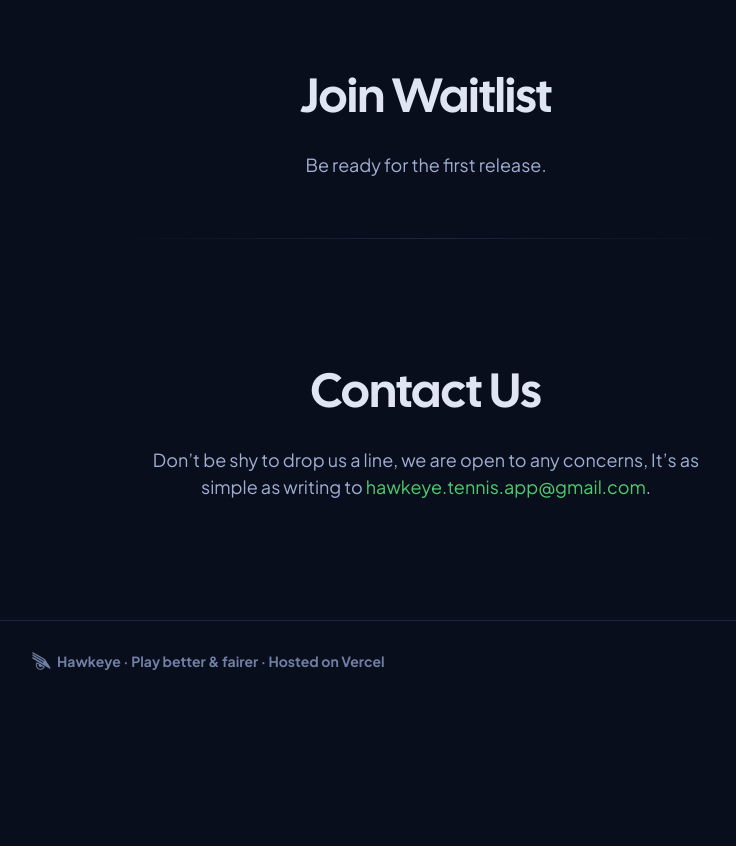
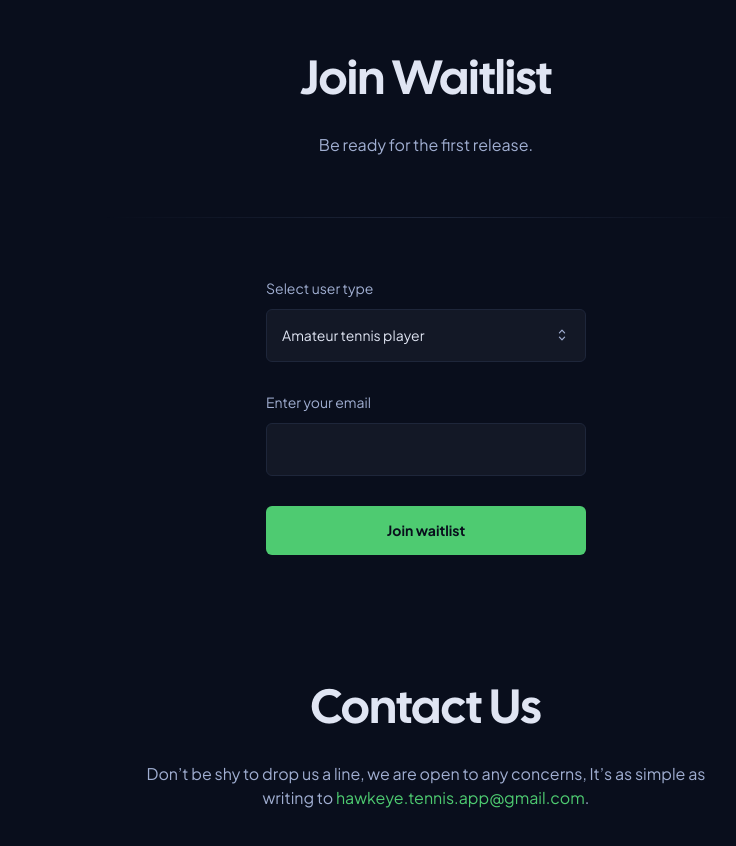
Before and after one commit to hawkeye-app/hawkeye-promo, a Next.js app in the folder hawkeye-promo/: page / in a window 1280 px wide. Shown: the part 1880-2726 px from the top of the page, without its empty margins (214-950 px from the left). Before the commit the page ends 2582 px from the top, so only its background shows below. Built offline with nearby package versions, Linux system fonts and the light colour scheme.

Commit message:
Wailist form finished

```diff
--- a/hawkeye-promo/package.json
+++ b/hawkeye-promo/package.json
@@ -9,6 +9,7 @@
     "lint": "next lint"
   },
   "dependencies": {
+    "@headlessui/react": "^1.7.14",
     "@types/node": "20.1.0",
     "@types/react": "18.2.5",
     "@types/react-dom": "18.2.4",
--- a/hawkeye-promo/src/app/components/Button.tsx
+++ b/hawkeye-promo/src/app/components/Button.tsx
@@ -2,11 +2,12 @@ import React from "react";
 
 type ButtonProps = {
   label: string;
+  purpose: "button" | "reset" | "submit";
 };
 
-const Button: React.FC<ButtonProps> = ({ label }) => {
+const Button: React.FC<ButtonProps> = ({ label, purpose }) => {
   return (
-    <button className="flex items-center justify-center px-[32px] py-[14px] bg-brand-1 hover:bg-brand-2 transition-all ease-in-out duration-200 rounded-md font-jakarta font-bold text-sm text-blue-1">
+    <button type={purpose} className="flex items-center justify-center px-[32px] py-[14px] bg-brand-1 hover:bg-brand-2 transition-all ease-in-out duration-200 rounded-md font-jakarta font-bold text-sm text-blue-1">
       {label}
     </button>
   );
--- /dev/null
+++ b/hawkeye-promo/src/app/components/form/InputMail.tsx
@@ -0,0 +1,14 @@
+import React from 'react';
+
+
+const InputEmail:React.FC = () => {
+
+    return (
+    <>
+        <div className='flex flex-col gap-[10px]'>
+            <label htmlFor="email" className="block text-sm font-jakarta font-normal text-grey-2">Enter your email</label>
+            <input required type="email" name='email' className='text-sm outline-none bg-blue-2 rounded-md border border-blue-4 p-[15px] flex w-full justify-between items-center transition-all duration-200 ease-in-out focus:border-brand-1'/>
+        </div>
+    </>);
+}
+export default InputEmail;
--- /dev/null
+++ b/hawkeye-promo/src/app/components/form/SelectUserType.tsx
@@ -0,0 +1,81 @@
+import React from "react";
+import { useState } from "react";
+import { Listbox, Transition } from "@headlessui/react";
+import { CheckIcon, ChevronUpDownIcon } from "@heroicons/react/20/solid";
+
+const users = [
+  "Amateur tennis player",
+  "Professional tennis player",
+  "Tennis coach",
+  "Tennis analyst",
+];
+
+const SelectUserType: React.FC = () => {
+  const [selectedPerson, setSelectedPerson] = useState(users[0]);
+
+  return (
+    <>
+      <Listbox
+        as="div"
+        value={selectedPerson}
+        onChange={setSelectedPerson}
+        className="flex flex-col gap-[10px]"
+      >
+        {({ open }) => (
+          <>
+            <Listbox.Label className="text-sm font-jakarta font-normal text-grey-2">
+              Select user type
+            </Listbox.Label>
+            <div className="relative">
+              <Listbox.Button className={`bg-blue-2 rounded-md border border-blue-4 p-[15px] flex w-full justify-between items-center transition-all duration-200 ease-in-out hover:border-brand-1 ${open ? "border-brand-1" : ""}`}>
+                <span className="font-jakarta text-sm font-normal text-white-1">
+                  {selectedPerson}
+                </span>
+                <ChevronUpDownIcon
+                  width={16}
+                  height={16}
+                  color="#A0AED1"
+                  aria-hidden="true"
+                />
+              </Listbox.Button>
+              <Listbox.Options className="absolute top-[63px] rounded-md border border-blue-4 w-full bg-blue-2 p-[5px] shadow-sm">
+                {users.map((user) => (
+                  <Listbox.Option key={user} value={user}>
+                    {({ selected, active }) => (
+                      <div
+                        className={`${
+                          active
+                            ? "text-white-1 bg-blue-3"
+                            : "text-grey-2 bg-blue-2"
+                        } cursor-pointer rounded-md select-none relative p-[10px] flex items-center gap-[10px]`}
+                      >
+                        {selected && (
+                          <span>
+                            <CheckIcon
+                              width={16}
+                              height={16}
+                              color="#A0AED1"
+                              aria-hidden="true"
+                            />
+                          </span>
+                        )}
+                        <span
+                          className={`${
+                            selected ? "font-semibold" : "font-normal"
+                          } text-sm font-jakarta`}
+                        >
+                          {user}
+                        </span>
+                      </div>
+                    )}
+                  </Listbox.Option>
+                ))}
+              </Listbox.Options>
+            </div>
+          </>
+        )}
+      </Listbox>
+    </>
+  );
+};
+export default SelectUserType;
--- /dev/null
+++ b/hawkeye-promo/src/app/components/form/WaitlistForm.tsx
@@ -0,0 +1,15 @@
+import React from "react";
+import SelectUserType from "./SelectUserType";
+import InputEmail from "./InputMail";
+import Button from "../Button";
+
+const WaitlistForm: React.FC = () => {
+  return (
+    <form className="flex flex-col gap-[30px] w-[100%] lg:w-[60%] xl:w-[50%] 2xl:w-[40%] ">
+      <SelectUserType />
+      <InputEmail />
+      <Button label="Join waitlist" purpose="submit" />
+    </form>
+  );
+};
+export default WaitlistForm;
--- a/hawkeye-promo/src/app/globals.css
+++ b/hawkeye-promo/src/app/globals.css
@@ -1,7 +1,6 @@
 @tailwind base;
 @tailwind components;
 @tailwind utilities;
-
 
 :root {
   color-scheme: dark;
@@ -21,7 +20,7 @@
 }
 */
 
-*{
+* {
   box-sizing: border-box;
   scroll-behavior: smooth;
   -webkit-font-smoothing: antialiased;
@@ -38,3 +37,10 @@ body {
     rgb(var(--background-start-rgb));
   */
 }
+
+@layer utilities {
+  .glow-brand {
+    border: 1px solid #4ecb71;
+    box-shadow: 0px 0px 8px rgba(78, 203, 113, 0.25);
+  }
+}
--- a/hawkeye-promo/src/app/page.tsx
+++ b/hawkeye-promo/src/app/page.tsx
@@ -5,7 +5,7 @@ import Footer from "./components/Footer";
 import Divider from "./components/Divider";
 import Video from "./components/Video";
 import HawkeyeIcon from "./components/HawkeyeIcon";
-
+import WaitlistForm from "./components/form/WaitlistForm";
 /*
 
 <Image src='/images/asset-r.png' alt="Background Gradient Asset" height={1000} width={500} quality={100} className="absolute left-[0] top-0 z-0" />
@@ -24,7 +24,7 @@ export default function Home() {
         <p className="text-grey-2 font-normal font-jakarta text-center text-base">
           Elevate your game to the next level with the power of AI. Hawkeye provides <br/>accurate stats, live hawk-eye, and more.
         </p>
-        <Button label="Join waitlist" />
+        <Button purpose="button" label="Join waitlist" />
       </section>
       <section id="features" className="flex flex-col items-center justify-center gap-[60px] w-[50%] pt-[120px]">
         <div className="flex flex-col items-center justify-center gap-[15px]">
@@ -61,6 +61,7 @@ export default function Home() {
           </p>
         </div>
         <Divider />
+        <WaitlistForm/>
       </section>
       <section id="contact" className="flex flex-col items-center justify-center gap-[15px] w-[50%] py-[120px]">
         <h2 className="text-white-1 font-calsans text-xl text-center">
--- a/hawkeye-promo/tailwind.config.js
+++ b/hawkeye-promo/tailwind.config.js
@@ -26,7 +26,7 @@ module.exports = {
     },
     fontSize: {
       "sm": ["14px"],
-      "base": ["18px"],
+      "base": ["16px"],
       "xl": ["48px"],
       "2xl": ["72px", 1],
     },
```
Also changed, not shown: 1 other file (tests, documents, lock files or other folders).
